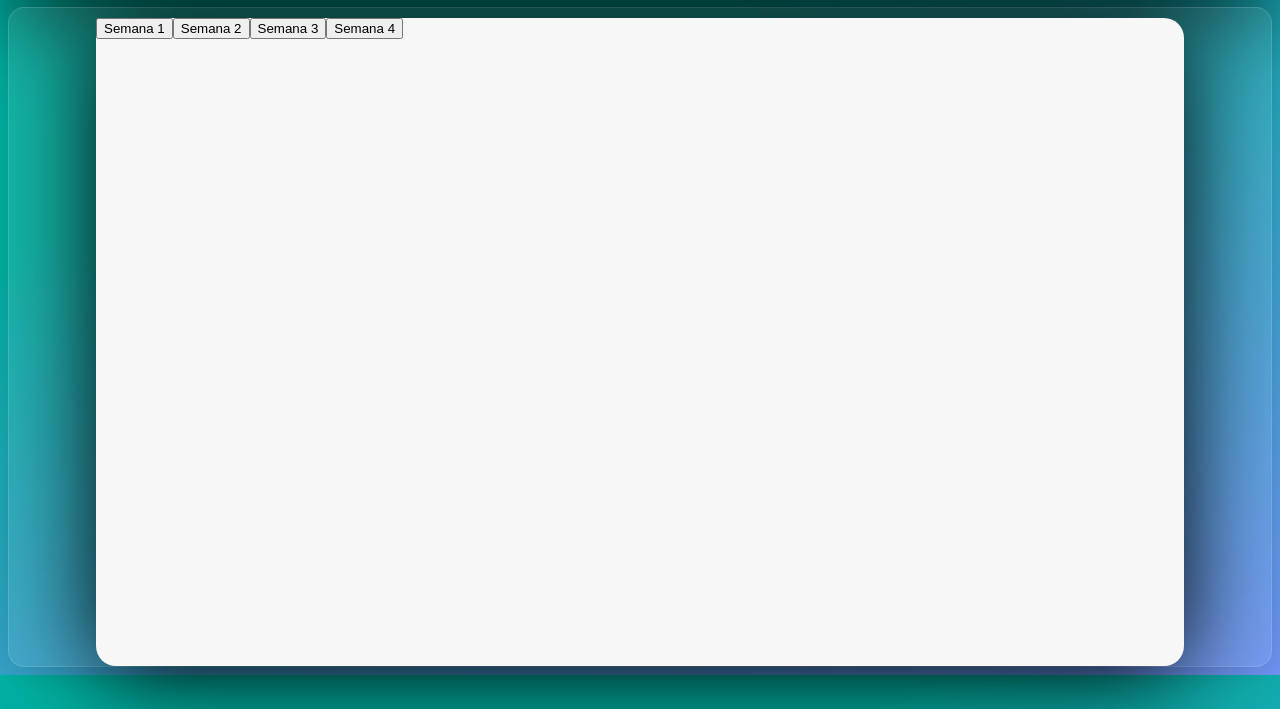
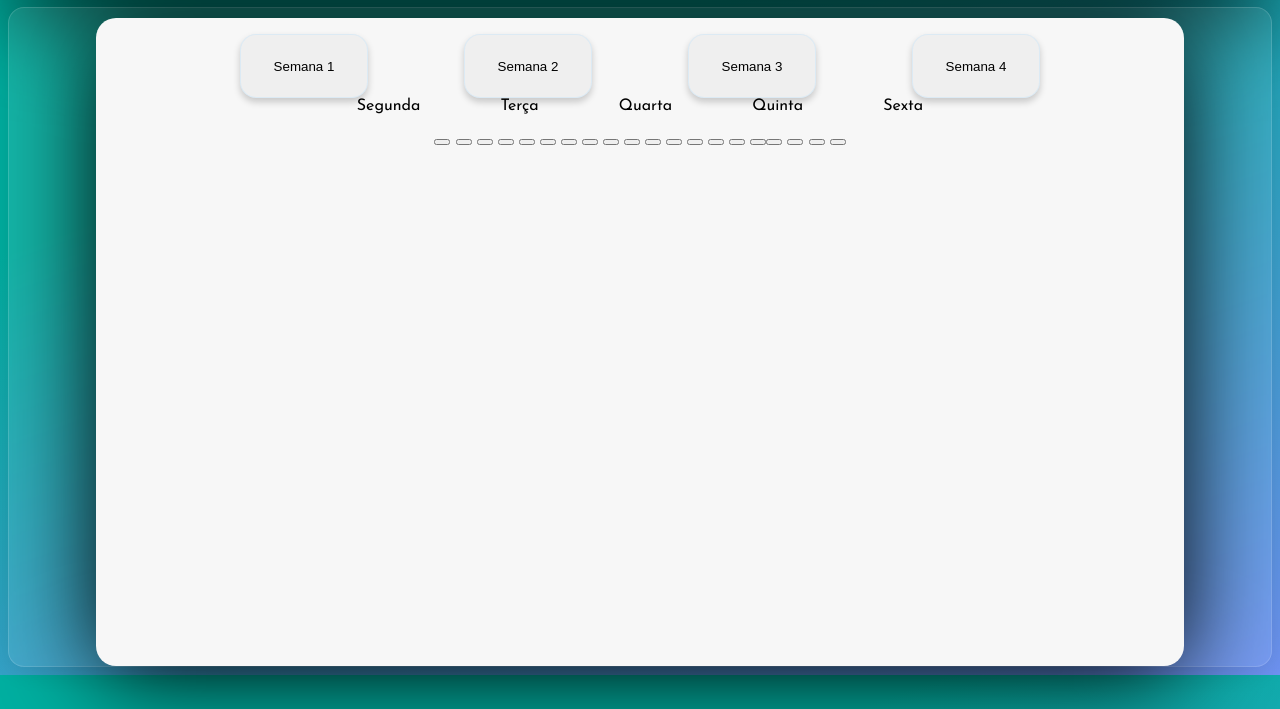
Before and after one commit to favrico/Projeto-SOSi, a plain HTML site: page FrontEnd/Agendamento/indexA.html in a window 1280 px wide. Shown: the part 91-800 px from the top of the page. Drawn offline with Linux system fonts and the light colour scheme; a web font is replaced by a local one.

Commit message:
oia eu de novo

```diff
--- a/FrontEnd/Agendamento/indexA.html
+++ b/FrontEnd/Agendamento/indexA.html
@@ -14,8 +14,30 @@
     <body>
         <div class="vidro">
             <div class="inside">
-                <div class="semanas"></div>
-                    <button>Semana 1</button> <button>Semana 2</button> <button>Semana 3</button> <button>Semana 4</button>
+                <div class="semanas"><button class="S">Semana 1</button> <button class="S">Semana 2</button> <button class="S">Semana 3</button> <button class="S">Semana 4</button></div>
+                <div class="DS"> <p class="p">Segunda</p> <p class="p">Terça</p> <p class="p">Quarta</p> <p class="p">Quinta</p> <p class="p">Sexta</p> </div>
+                 <div class="horarios">
+                    <button></button>
+                    <button></button>
+                    <button></button>
+                    <button></button>
+                    <button></button>
+                    <button></button>
+                    <button></button>
+                    <button></button>
+                    <button></button>
+                    <button></button>
+                    <button></button>
+                    <button></button>
+                    <button></button>
+                    <button></button>
+                    <button></button>
+                    <button></button><button></button>
+                    <button></button>
+                    <button></button>
+                    <button></button>
+
+                </div>
                 </div>
             </div>
     </body>
--- a/FrontEnd/Agendamento/styleA.css
+++ b/FrontEnd/Agendamento/styleA.css
@@ -34,12 +34,11 @@ header{
     width: 136vh;
     margin-top: 10px;
     display: flex;
-    flex-direction: row;
+    flex-direction: column;
     justify-content: flex-start;
     flex-wrap: nowrap;
-    align-items: flex-start;
+    align-items: center;
 }
-
 .vidro {
     background: rgba(255, 255, 255, 0.08);
     border-radius: 16px;
@@ -164,3 +163,37 @@ header{
     position: relative;
     right: 0vh;
 }
+.S {
+    height: 8vh;
+    width: 16vh;
+    align-items: center;
+    box-shadow: 0 14px 6px rgba(0, 0, 0, 0.1);
+    backdrop-filter: blur(3px);
+    -webkit-backdrop-filter: blur(3px);
+    border: 1px solid rgba(177, 222, 255, 0.3);
+    border-radius: 16px;
+    display: flex;
+    justify-content: center;
+    box-shadow: rgba(0, 0, 0, 0.192) 0px 4px 7px;
+    margin-left: 6vh;
+    margin-right: 6vh;
+}
+
+
+.semanas{
+
+        position: relative;
+        display: flex;
+        top: 2vh;
+}
+
+.p {
+    color: black;
+    margin-right: 5vh;
+    margin-left: 5vh;
+}
+
+.DS{
+    display: flex;
+
+}
```
Also changed, not shown: FrontEnd/Dispositivos/indexD.html (+3 -1 lines), FrontEnd/Login/style.css (+4 -4 lines), FrontEnd/Login/indexL.html (renamed from FrontEnd/Login/index.html), FrontEnd/imsource/FabsAndMar.png (added).
